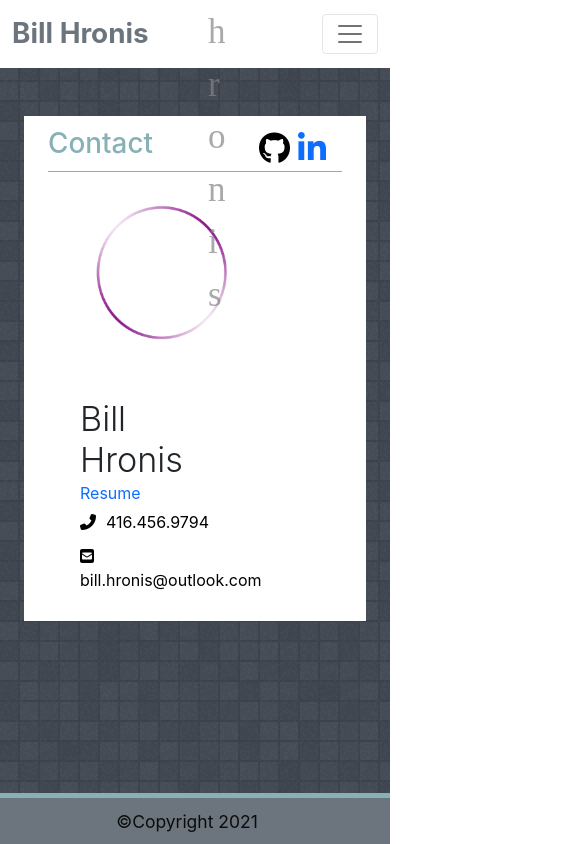
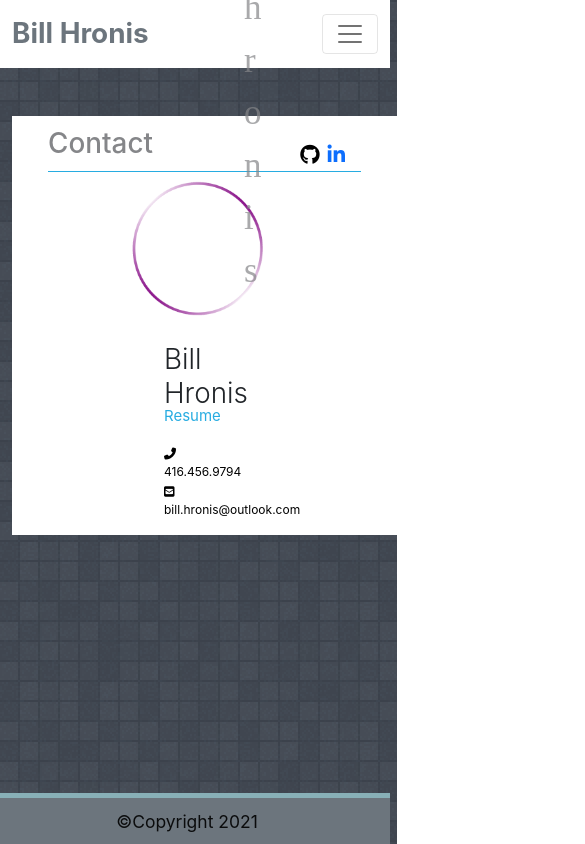
Before and after one commit to daze77/ReactPortfolio, a React (Create React App) app: page /Contact in a window 390 px wide. Shown: the top 844 px of the page, 585 px wide, since content can reach past the window. Built offline with nearby package versions, Linux system fonts and the light colour scheme; a web font is replaced by a local one.

Commit message:
adjusted some of the formatting on the contact page, updated colors, realigned the two columns and how their responsiveness

```diff
--- a/src/components/Logo/Logo.js
+++ b/src/components/Logo/Logo.js
@@ -104,7 +104,7 @@ function Logo(onClick){
 
 return (
     <>
-        <div className="Logocontainer" {...onClick}>
+        <div className="Logocontainer">
             <div className="LogoSymbolContainer">
                 <div className="logoimg el" data-x="300">
                     <svg width="155px" height="155px"
--- a/src/components/contactCard/contactCard.css
+++ b/src/components/contactCard/contactCard.css
@@ -1,7 +1,23 @@
+.contactCard{
+    height:min-content;
+    background-color: white;
+    min-height: 280px;
+  }
+
+.phone, .email {
+    padding: 2px 0px 0px 0px;
+    font-size: 12px;
+    color: black
+  }
+
+  .phone a, .email a{
+    color: black
+
+  }
 
 
-.phone, .email {
-    padding: 5px 0px;
+  #github {
+    color: black
   }
 
 i.fa-envelope-square, i.fa-phone-alt{
@@ -10,19 +26,56 @@ i.fa-envelope-square, i.fa-phone-alt{
 
 #contactCard h1{
     display: inline;
+    color: #858689;
 }
 
 .header{
-    border-bottom: 1px solid #88b0b7;
+    border-bottom: 1px solid #27ace1;
+    position: relative;
 
 }
 
+#contact h2{
+    margin-bottom: -5px;
+}
 
-.el{
-    display:inline-block;
+#resume{
+    padding-bottom: 15px;
+    font-size: 15px;
+
+}
+
+#resume a{
+    color: #27ace1;
+}
+
+#social{
+    position: absolute;
+    bottom: 5px;
+    right: 0px;
+    font-size: 10px;
+    display: inline;
   }
 
-  /* .logoimg{
-    position: absolute;
-    bottom:0;
-} */
+  #contactCard{
+    max-width: 1000px;
+    min-width: 385px;
+  }
+
+  #contact{
+      padding: 1rem
+  }
+
+  @media only screen and (max-width: 766px) {
+
+    #contact, #logo{
+    padding: 0rem 8rem 1rem 8rem;
+  }
+}
+
+@media only screen and (max-width: 766px) {
+
+    #logo{
+    padding: 0rem 5rem 1rem 5rem;
+  }
+}
--- a/src/components/contactCard/contactCard.js
+++ b/src/components/contactCard/contactCard.js
@@ -9,43 +9,36 @@ function Contactcard(){
     return(
 
     <section id="contactCard" class="container-fluid">
-        <div class="row  pt-5">
-            <div class="col-md-9">
-                <div class="contactCard container">
+
+
+        <div class="row pt-5">
+                <div class="container col-lg-9 contactCard ">
+                    <div class=" container">
                     <div class="header">
                         <h1 class="lh-lg">Contact</h1>
-                        <div class="float-end p-3" >
+                        <div id="social" class=" px-3 pt-3" >
                             <a  id="github" href="https://github.com/daze77" target="_blank" rel="noreferrer" ><i class="fab fa-github fa-2x"></i></a>
                             <a href="https://www.linkedin.com/in/bill-hronis-8b9357155" target="_blank" rel="noreferrer"><i class="ps-2 fab fa-linkedin-in fa-2x "></i></a>
                         </div>
                     </div>
-                    <div class="row ps-2">
-                        <div class="col-lg-6 p-4">
+                    <div class="row align-items-center row-cols-1 row-cols-md-2 ">
+                        <div id="logo" class="col ">
                             <Logo />
-
-
-
-
-
-
-
-
-
-                        </div>
-                        <div class="col-lg-6 p-4" id="contact">
-                        <h2 class="display-4 m-0">Bill Hronis</h2>
-                            <a href={Resume} target="_blank" rel="noreferrer">Resume</a>
+                       </div>
+                        <div class="col" id="contact">
+                            <h2 class="display-6">Bill Hronis</h2>
+                            <div id="resume" ><a  href={Resume} target="_blank" rel="noreferrer">Resume</a> </div>
                             <div class="phone">
-                                <a id="phone" href="tel:+14164569794"><i class="fas fa-phone-alt "></i>416.456.9794</a>
+                                <a  href="tel:+14164569794"><i class="fas fa-phone-alt "></i>416.456.9794</a>
                             </div>
                             <div class="email">
-                                <a id="email" href="mailto:bill.hronis@outlook.com"><i class="fas fa-envelope-square"></i>bill.hronis@outlook.com</a>
+                                <a  href="mailto:bill.hronis@outlook.com"><i class="fas fa-envelope-square"></i>bill.hronis@outlook.com</a>
                             </div>
                         </div>
                     </div>
+                    </div>
                 </div>
             </div>
-        </div>
     </section>
     )
 
--- a/src/pages/Pages.css
+++ b/src/pages/Pages.css
@@ -16,11 +16,7 @@ h1, h5{
     min-height: 550px;
   }
 
-  .contactCard{
-    height:min-content;
-    background-color: white;
-    min-height: 280px;
-  }
+
 
   .footerline{
     border-top: 5px solid #88B0B7;
@@ -34,11 +30,3 @@ h1, h5{
     text-decoration: none;
 
   }
-
-
-  #phone, #email{
-    color: black
-  }
-  #github {
-    color: black
-  }
```
Also changed, not shown: src/components/Logo/Logo.css (line endings or trailing spaces).
